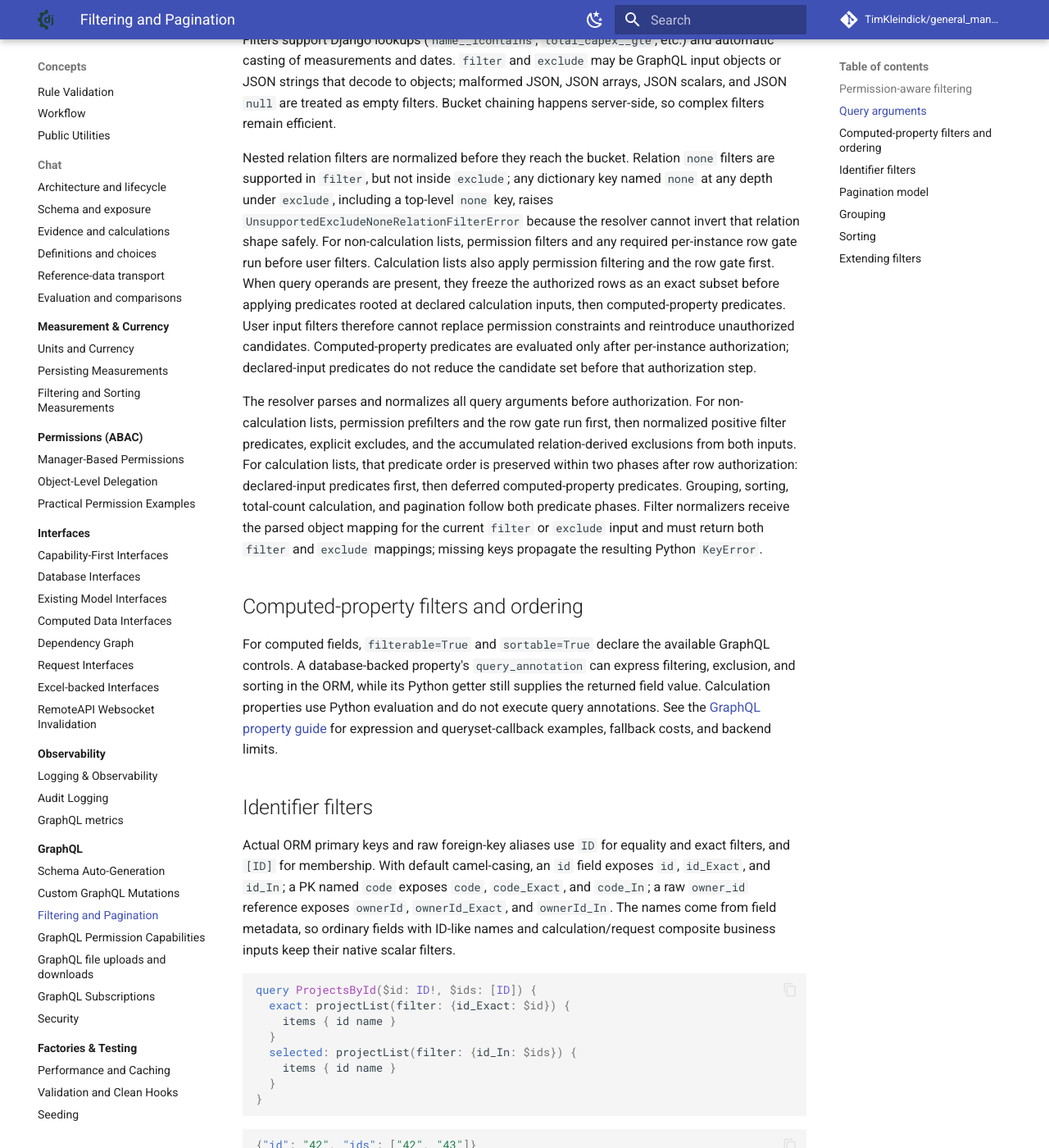
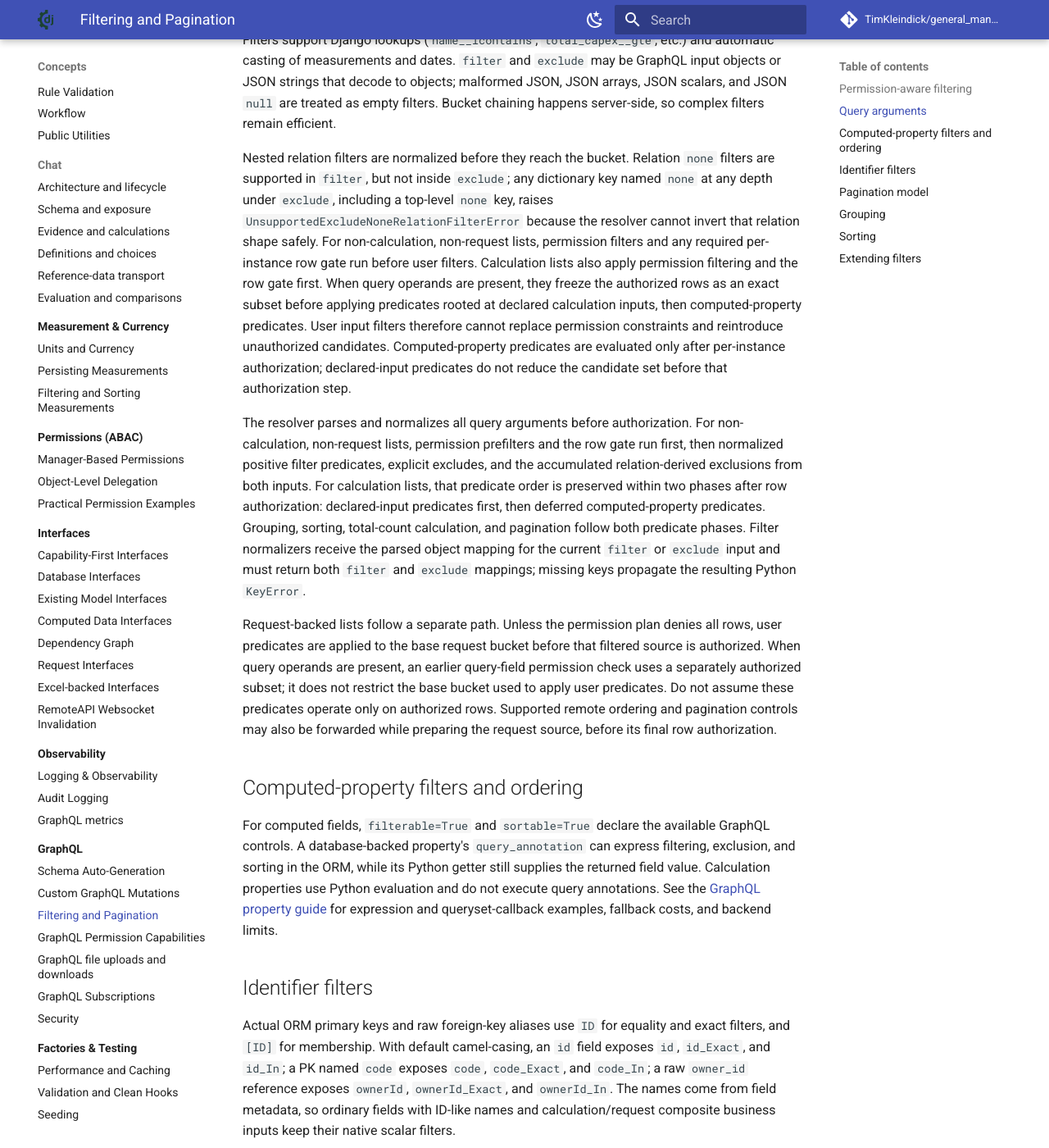
Before and after one commit to TimKleindick/general_manager, an MkDocs documentation site: the page built from docs/concepts/graphql/filters_pagination.md, in a window 1280 px wide and 1400 px high, scrolled down 860 px. Shown: the whole window at 82% size. Built offline with MkDocs 1.6.1 and Material for MkDocs 9.7.7, drawn with Linux system fonts in a browser that asks for light colours; comment, search, counter and statistics services are not loaded.

Commit message:
docs: distinguish request-backed filter authorization

```diff
--- a/docs/concepts/graphql/filters_pagination.md
+++ b/docs/concepts/graphql/filters_pagination.md
@@ -38,7 +38,7 @@ Nested relation filters are normalized before they reach the bucket. Relation
 dictionary key named `none` at any depth under `exclude`, including a top-level
 `none` key, raises
 `UnsupportedExcludeNoneRelationFilterError` because the resolver cannot invert
-that relation shape safely. For non-calculation lists, permission filters and
+that relation shape safely. For non-calculation, non-request lists, permission filters and
 any required per-instance row gate run before user filters. Calculation lists
 also apply permission filtering and the row gate first. When query operands
 are present, they freeze the authorized rows as an exact subset before applying
@@ -49,7 +49,7 @@ evaluated only after per-instance authorization; declared-input predicates do
 not reduce the candidate set before that authorization step.
 
 The resolver parses and normalizes all query arguments before authorization. For
-non-calculation lists, permission prefilters and the row gate run first, then
+non-calculation, non-request lists, permission prefilters and the row gate run first, then
 normalized positive filter predicates, explicit excludes, and the accumulated
 relation-derived exclusions from both inputs. For calculation lists, that
 predicate order is preserved within two phases after row authorization:
@@ -59,6 +59,15 @@ phases. Filter
 normalizers receive the parsed object mapping for the current `filter` or
 `exclude` input and must return both `filter` and `exclude` mappings; missing
 keys propagate the resulting Python `KeyError`.
+
+Request-backed lists follow a separate path. Unless the permission plan denies
+all rows, user predicates are applied to the base request bucket before that
+filtered source is authorized. When query operands are present, an earlier
+query-field permission check uses a separately authorized subset; it does not
+restrict the base bucket used to apply user predicates. Do not assume these
+predicates operate only on authorized rows. Supported remote ordering and
+pagination controls may also be forwarded while preparing the request source,
+before its final row authorization.
 
 ## Computed-property filters and ordering
 
```
Also changed, not shown: 1 other file.
